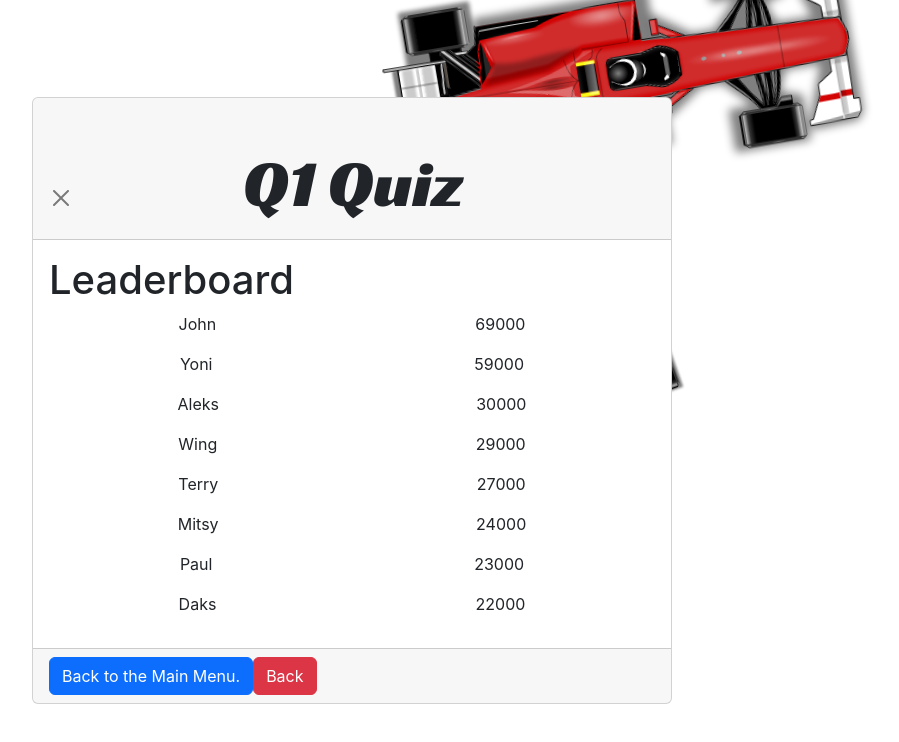
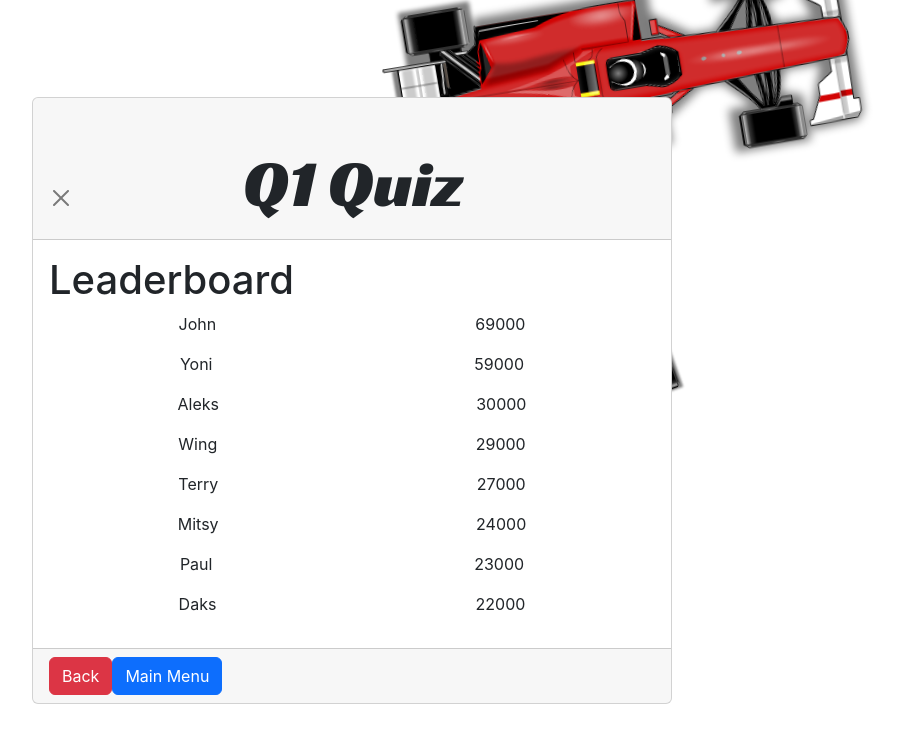
Before and after one commit to TheWeion/Q1-quiz-game, a React (Create React App) app: page /leaderboard in a window 1280 px wide. Shown: the top 742 px of the page, without its empty margins (288-1187 px from the left). Built offline with nearby package versions, Linux system fonts and the light colour scheme.

Commit message:
Changed button order in GameNav

```diff
--- a/src/components/GameNav/index.jsx
+++ b/src/components/GameNav/index.jsx
@@ -40,7 +40,7 @@ const GameNav = () => {
 			break;
 		case '/leaderboard':
 			navLoc = '/';
-			navText = 'Back to the Main Menu.';
+			navText = 'Main Menu';
 			break;
 		default:
 			isBackVisible = true;
@@ -59,8 +59,8 @@ const GameNav = () => {
 
 	return (
 		<>
+			{ isBackVisible ? <Button id="nav-back" variant="danger" onClick={handleBack}>Back</Button> : null	}
 			{ isNextVisible ? <Button id="nav-next" onClick={handleClick}>{navText}</Button> : null }
-			{ isBackVisible ? <Button id="nav-back" variant="danger" onClick={handleBack}>Back</Button> : null	}
 		</>
   );
 }
```
